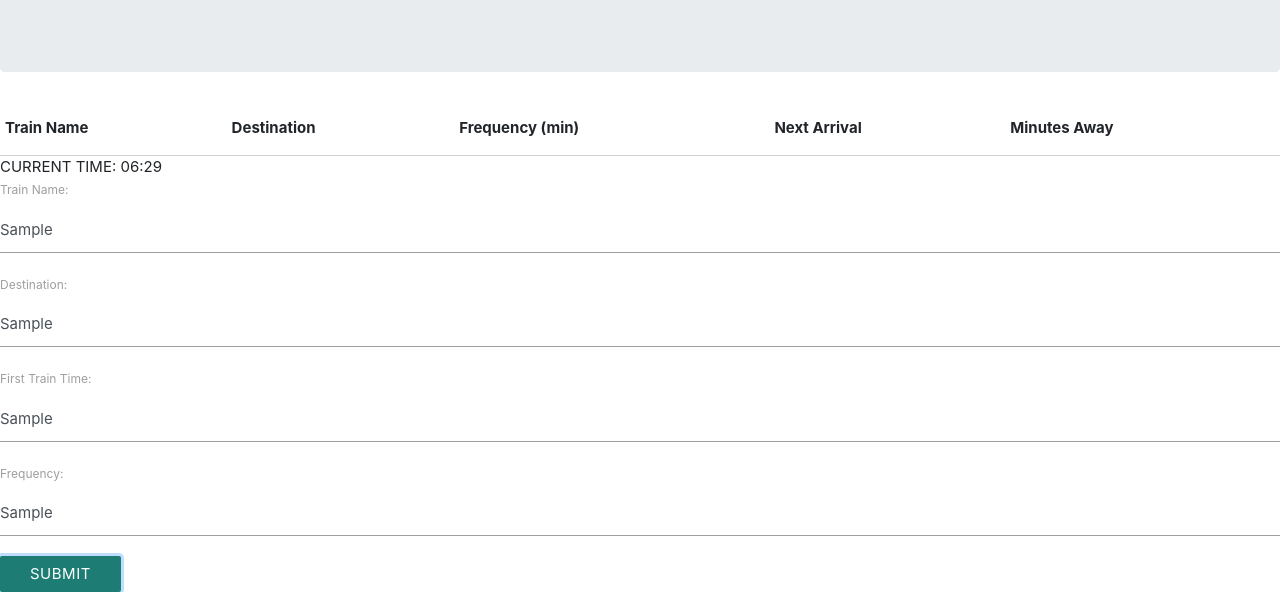
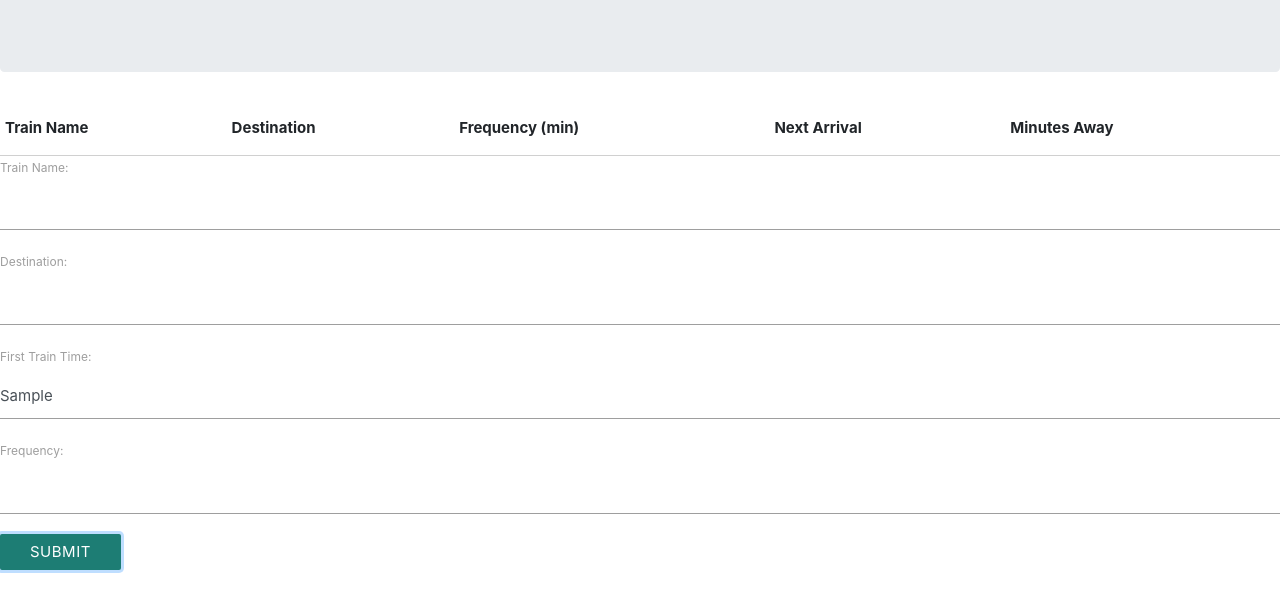
Before and after one commit to boatstorage/trainScheduler, a plain HTML site: page index.html in a window 1280 px wide. Both pictures are taken after typing "Sample", "Sample", "Sample", "Sample" into the empty fields and a click on the button "SUBMIT". Shown: the part 222-814 px from the top of the page. Drawn offline with nearby package versions, Linux system fonts and the light colour scheme; no server answers.

Commit message:
publishing

```diff
--- a/index.html
+++ b/index.html
@@ -12,12 +12,20 @@
   	<script src="https://cdnjs.cloudflare.com/ajax/libs/materialize/0.100.2/js/materialize.min.js"></script>
 
     <script src="https://cdn.jsdelivr.net/momentjs/2.12.0/moment.min.js"></script>
+ 	<style type="text/css">
 
+ 		table {
+ 			/*margin-left:  10%;*/
+ 			margin-padding: 10%;
+ 		}
+
+ 	</style>
 </head>
-<body>
+<body id="wrapper">
 <div class="jumbotron">
   <h1 class="display-3">Train Schedule</h1>
   <p class="lead">Update the Schedule</p>
+   <div id="current-time"></div>
  </div>
 
 <table class="highlight">
@@ -37,7 +45,7 @@
         </tbody>
       </table>
 
-      <div id="current-time"></div>
+
 
 
 
@@ -100,6 +108,8 @@ var frequency = "";
     firstTrainTime = $("#start-input").val().trim();
     frequency = $("#frequency-input").val().trim();
 
+
+
     database.ref().push({
         trainName: trainName,
         destination: destination,
@@ -108,21 +118,17 @@ var frequency = "";
 
 });
 
+    $("#train-name-input").val('');
+    $("#destination-input").val('');
+    $("#start-input-input").val('');
+    $("#frequency-input").val('');
 });
-// $("#add-train").val('');
 
 
 
-    	var timeInputVal = moment(firstTrainTime, "hh:mm").subtract(1, "years");
 
 
-    	var currentTime = moment();
-     	$("#current-time").html("CURRENT TIME: " + moment(currentTime).format("hh:mm"));
 
-     	var difference = moment().diff(moment(timeInputVal), "minutes");
-
-
-    	var calculation = difference % frequency;
 
  database.ref().on("child_added", function(childSnapshot) {
 
```
